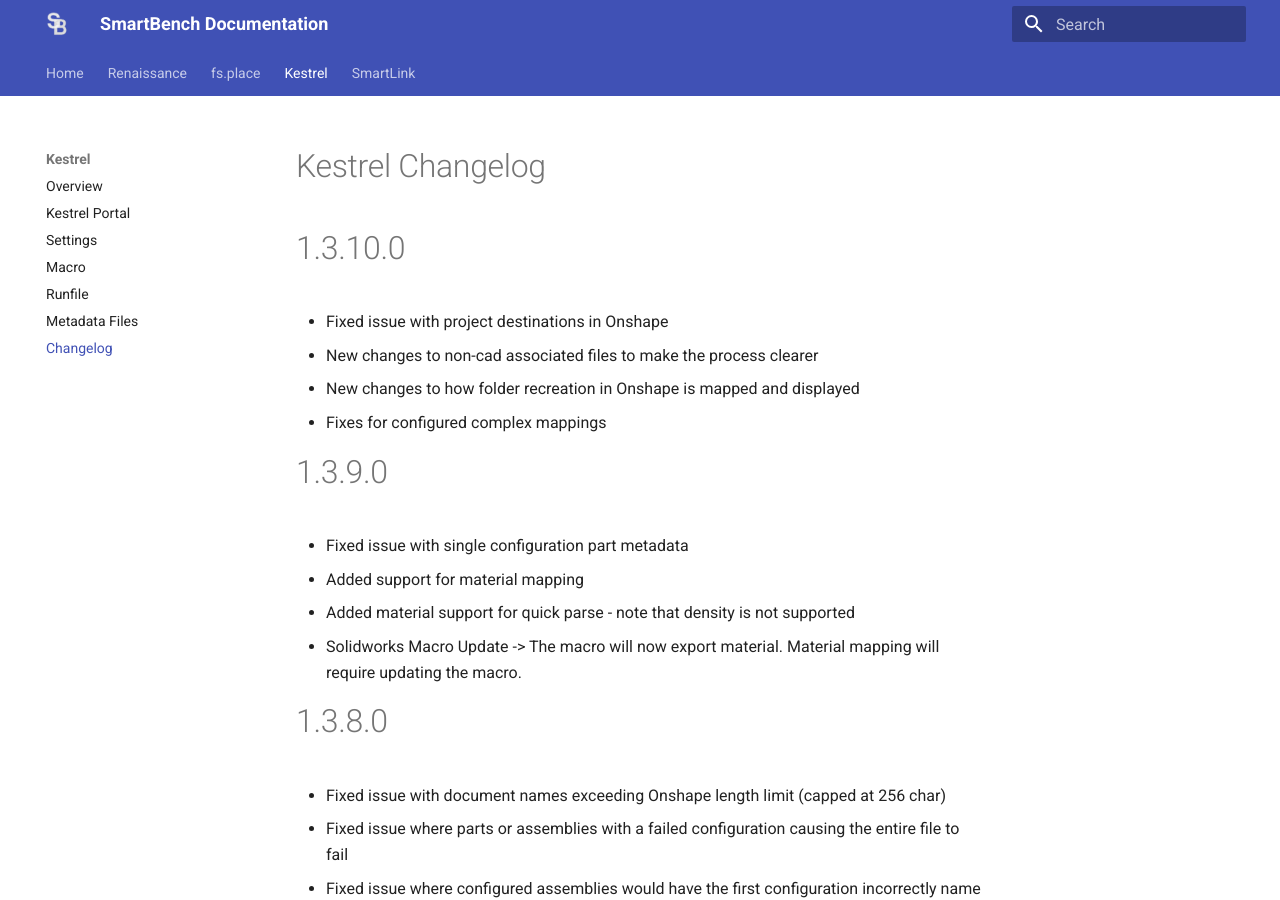
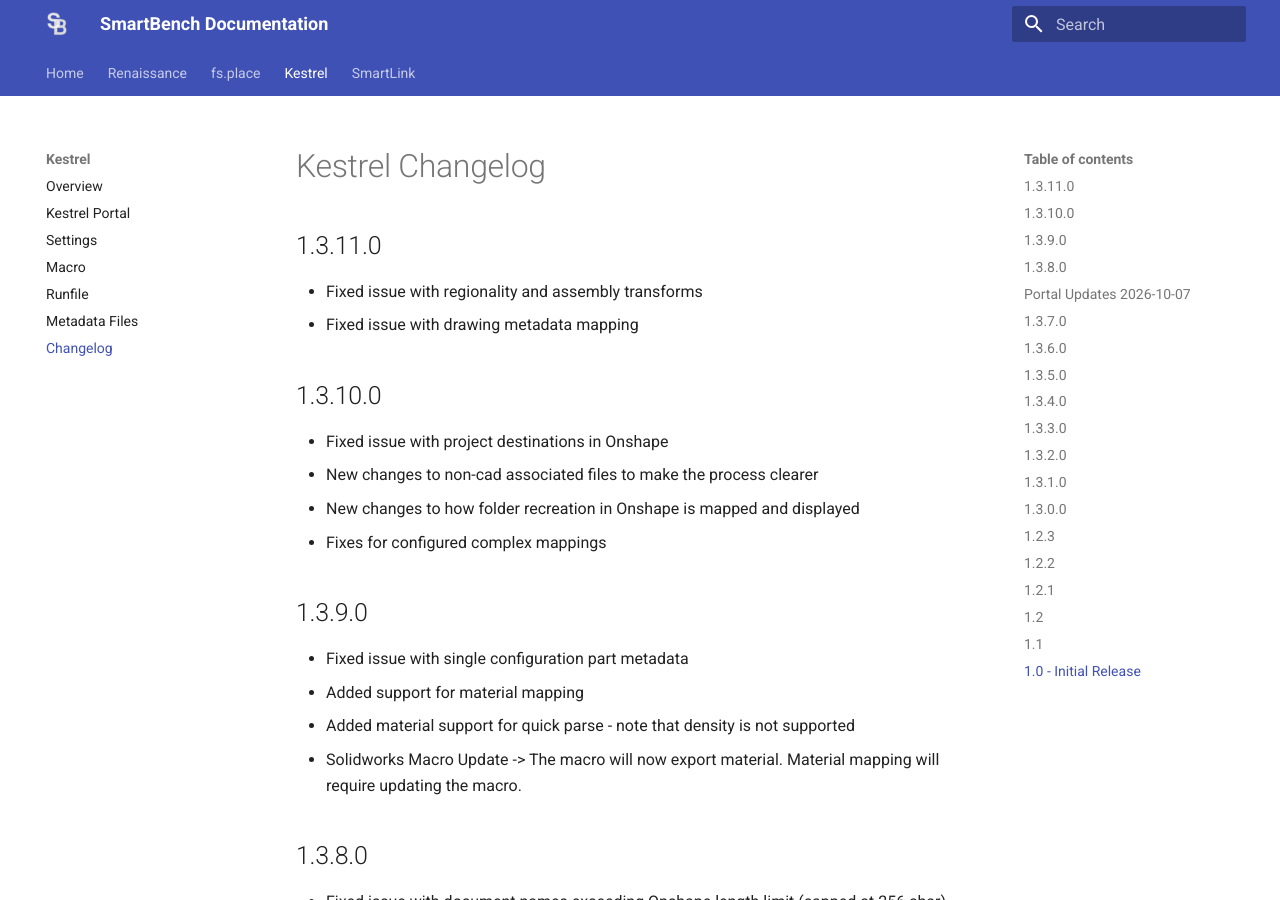
Before and after one commit to SmartBenchSoftware/Documentation, an MkDocs documentation site: the page built from docs/kestrel/changelog.md, in a window 1280 px wide and 900 px high. Built offline with MkDocs 1.6.1 and Material for MkDocs 9.7.7, drawn with Linux system fonts in a browser that asks for light colours.

Commit message:
Update changelog for Kestrel version 1.3.11.0

```diff
--- a/docs/kestrel/changelog.md
+++ b/docs/kestrel/changelog.md
@@ -1,23 +1,27 @@
 # Kestrel Changelog
 
-# 1.3.10.0
+## 1.3.11.0
+- Fixed issue with regionality and assembly transforms
+- Fixed issue with drawing metadata mapping
+
+## 1.3.10.0
 - Fixed issue with project destinations in Onshape
 - New changes to non-cad associated files to make the process clearer
 - New changes to how folder recreation in Onshape is mapped and displayed
 - Fixes for configured complex mappings
 
-# 1.3.9.0
+## 1.3.9.0
 - Fixed issue with single configuration part metadata
 - Added support for material mapping
 - Added material support for quick parse - note that density is not supported
 - Solidworks Macro Update -> The macro will now export material. Material mapping will require updating the macro.
 
-# 1.3.8.0
+## 1.3.8.0
 - Fixed issue with document names exceeding Onshape length limit (capped at 256 char)
 - Fixed issue where parts or assemblies with a failed configuration causing the entire file to fail
 - Fixed issue where configured assemblies would have the first configuration incorrectly name the assembly tab
 
-# Portal Updates 2026-10-07
+## Portal Updates 2026-10-07
 - Added "File" type objects to manually added migration items
 - Remove case sensitivity from search bars
 - Fixed timezones for log times
```
